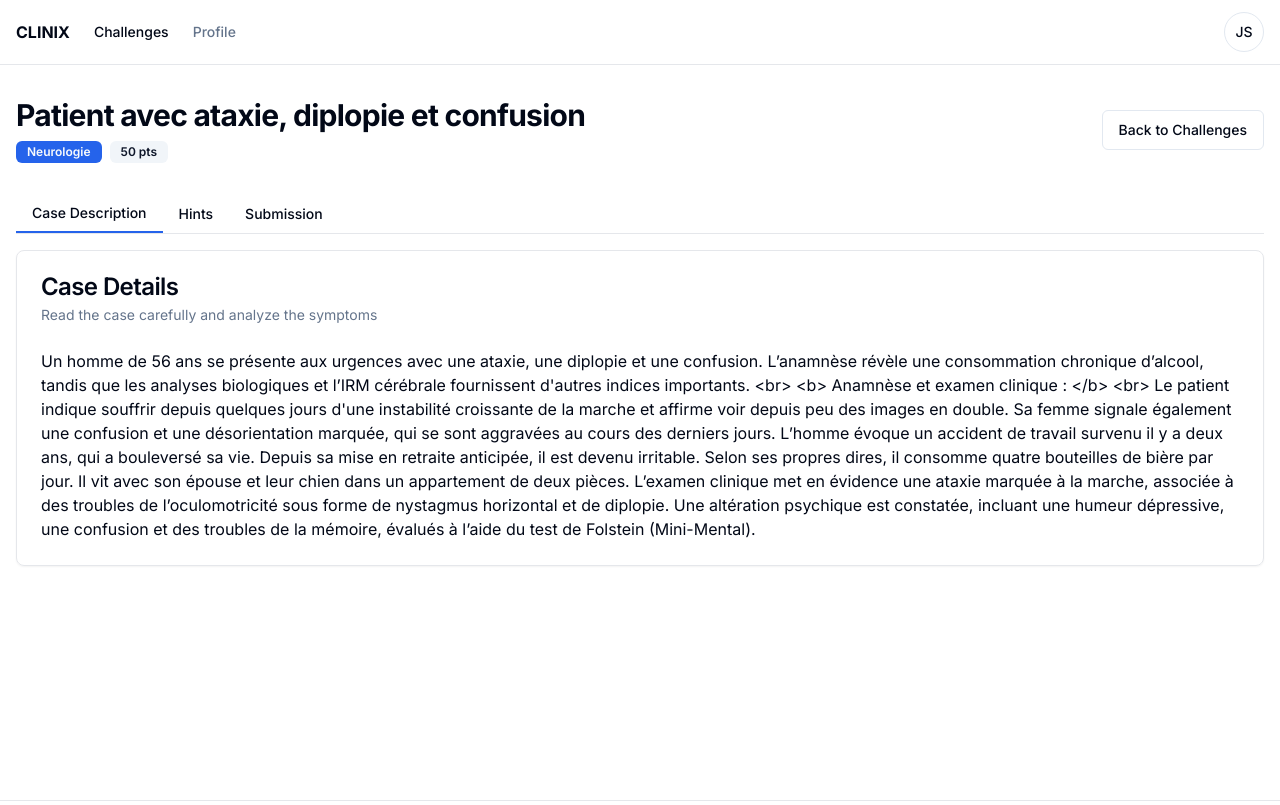
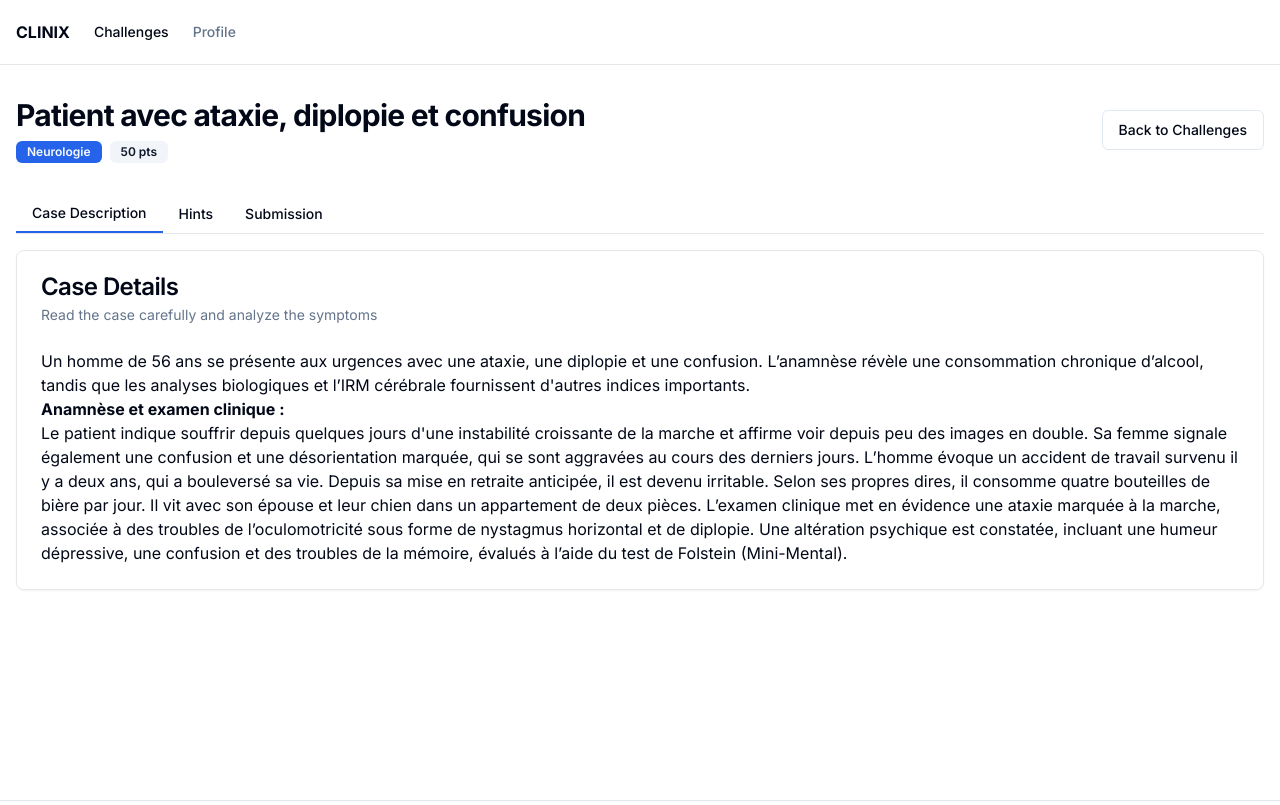
Before and after one commit to yacineLaribi/clinix-platform, a Django app: page /challenges/7/ in a window 1280 px wide. Shown: the top 805 px of the page. Run offline with Django 5.2, Linux system fonts and the light colour scheme; a user stored in the database is signed in; data comes from the database, SQL or seed files in the repository; both versions use the stored data as it was after the commit; data that the repository does not hold is empty; some libraries are stand-ins or nearby versions.

Commit message:
fixing some bugs adding some data

```diff
--- a/config/settings.py
+++ b/config/settings.py
@@ -25,7 +25,7 @@ SECRET_KEY = 'django-insecure-5&lierhev*w85_!i*kk5o%u)e6-ca4r50qi%1v%&&lw-jn^+mk
 # SECURITY WARNING: don't run with debug turned on in production!
 DEBUG = True
 
-ALLOWED_HOSTS = []
+ALLOWED_HOSTS = ['*']
 
 
 # Application definition
--- a/core/templates/core/challenge_details.html
+++ b/core/templates/core/challenge_details.html
@@ -86,11 +86,6 @@
             </svg>
           </button>
 
-          <div class="relative">
-            <button class="inline-flex items-center justify-center rounded-full h-10 w-10 overflow-hidden border border-input bg-background" id="user-menu-button">
-              <span class="font-medium text-sm">JS</span>
-            </button>
-          </div>
         </div>
       </div>
 
@@ -146,7 +141,7 @@
                 <p class="text-sm text-muted-foreground">Read the case carefully and analyze the symptoms</p>
               </div>
               <div class="p-6 pt-0 space-y-4">
-                  {{challenge.description}}
+                  {{challenge.description | safe}}
               </div>
             </div>
           </div>
@@ -164,13 +159,13 @@
                     {% for hint in hints %}
                       <div class="rounded-lg border border-dashed bg-card text-card-foreground shadow-sm">
                         <div class="flex flex-col space-y-1.5 p-6 pb-2">
-                          <h3 class="text-lg font-semibold leading-none tracking-tight">{{hint.title}}</h3>
+                          <h3 class="text-lg font-semibold leading-none tracking-tight">{{hint.title}} ({{hint.value}} points)</h3>
                         </div>
                         <div class="p-6 pt-0 text-sm text-muted-foreground">
                           {{hint.title}}
                         </div>
                         <div class="p-6 pt-0">
-                          <button class="inline-flex items-center justify-center rounded-md text-sm font-medium ring-offset-background transition-colors focus-visible:outline-none focus-visible:ring-2 focus-visible:ring-ring focus-visible:ring-offset-2 disabled:pointer-events-none disabled:opacity-50 border border-input bg-background hover:bg-accent hover:text-accent-foreground h-10 px-4 py-2 w-full" onclick="showHint({{hint.id}},'{{hint.title}}')">
+                          <button class="inline-flex items-center justify-center rounded-md text-sm font-medium ring-offset-background transition-colors focus-visible:outline-none focus-visible:ring-2 focus-visible:ring-ring focus-visible:ring-offset-2 disabled:pointer-events-none disabled:opacity-50 border border-input bg-background hover:bg-accent hover:text-accent-foreground h-10 px-4 py-2 w-full" onclick="showHint(`{{hint.id}}`,`{{hint.title}}`)">
                             Request {{hint.title}}
                           </button>
                         </div>
@@ -262,19 +257,16 @@
           <p class="text-sm text-muted-foreground">Analyze these results carefully to help with your diagnosis</p>
         </div>
 
-        <div class="p-6">
+        <div class="p-6" id="hint-body">
 
 
           {% for hint in hints %}
-              <div id="hint-{{hint.title}}" class="space-y-4 hidden">
+              <div id=" hint-{{hint.title}}"  class="space-y-4 h-full hidden">
                 {% if hint.image %}
                   <img src="{{ hint.image.url }}" alt="{{ hint.title }} Results" class="w-full">
                   </div>
                 {% endif %}
-                <div class="text-sm">
-                  <p class="font-medium" id="hint-title">{{ hint.title }} Findings:</p>
-                  <p id="hint-body">{{ hint.hint_text }}</p>
-                </div>
+
               </div>
           {% endfor %}
         </div>
@@ -354,7 +346,6 @@ const usedHints = {};
 
     titleEl.textContent = `${hintTitle} Results`;
     body.innerHTML = content;
-
     modal.classList.remove('hidden');
   }
 
--- a/core/templates/partials/hint_content.html
+++ b/core/templates/partials/hint_content.html
@@ -1,6 +1,6 @@
 <div>
-    <p>{{ hint.hint_text }}</p>
+    <p>{{ hint.hint_text|safe }}</p>
     {% if hint.image %}
       <img src="{{ hint.image.url }}" alt="Hint Image" class="mt-2 rounded" />
     {% endif %}
-  </div>
+</div>
```
Also changed, not shown: core/templates/core/challenges.html (+0 -10 lines), db.sqlite3, media/hints/Screenshot_from_2025-05-17_00-00-18.png (added), media/hints/Screenshot_from_2025-05-17_00-08-18_1iHRSid.png (added), media/hints/Screenshot_from_2025-05-17_01-05-30_NZ7THgs.png (added), media/hints/photo_2025-05-21_00-09-04.jpg (added), media/hints/photo_2025-05-21_00-26-01.jpg (added), media/hints/photo_2025-05-21_00-27-38.jpg (added), media/hints/photo_2025-05-21_00-54-54.jpg (added), media/hints/photo_2025-05-21_00-54-54_1RKslVE.jpg (added), media/hints/photo_2025-05-21_01-23-57.jpg (added), media/hints/photo_2025-05-21_01-23-57_VELaM1F.jpg (added), media/hints/photo_2025-05-21_01-25-12.jpg (added), media/hints/photo_2025-05-21_01-26-34.jpg (added).
